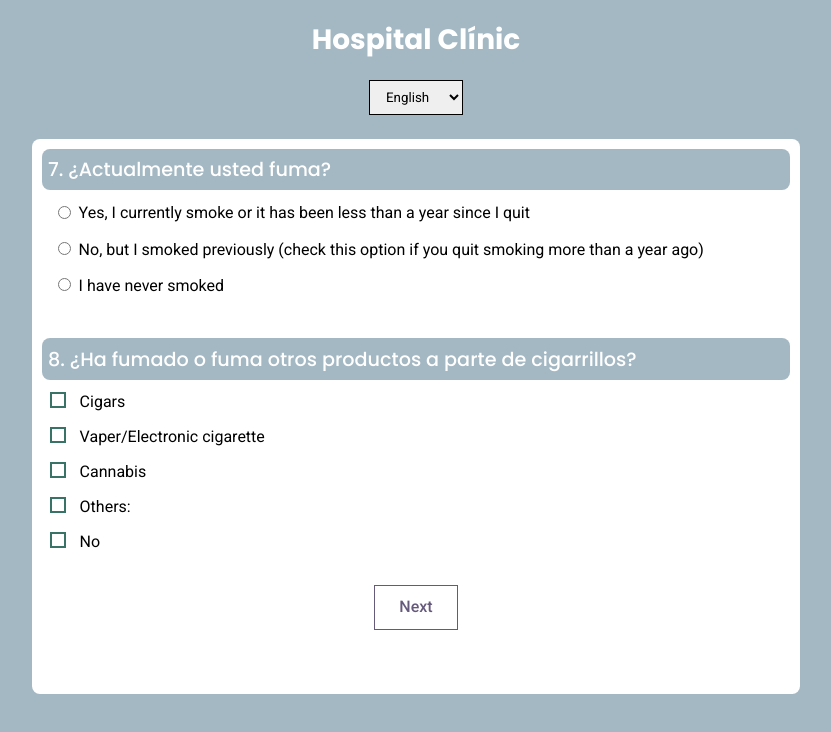
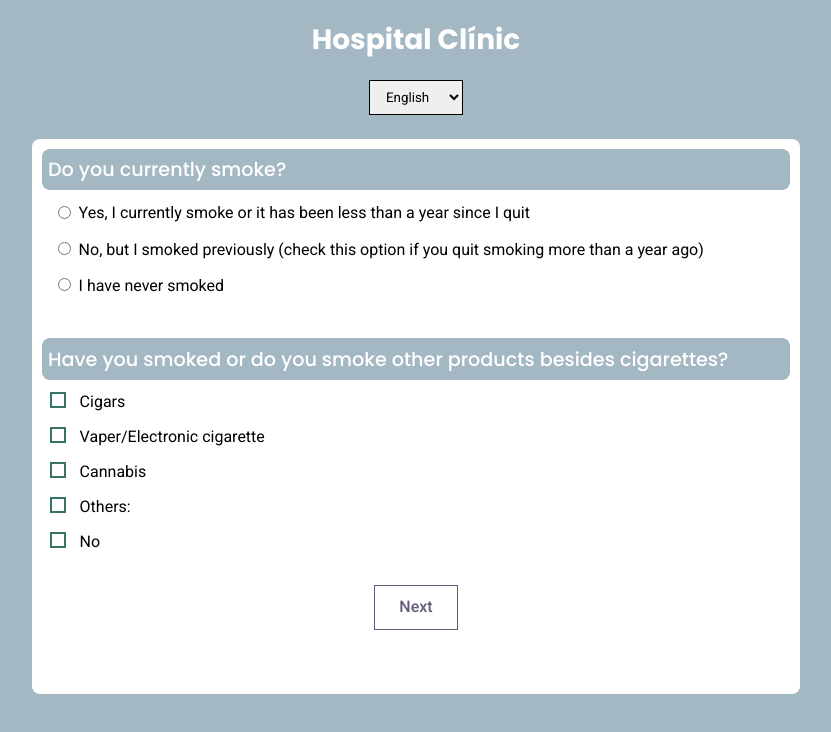
Before and after one commit to AlejandroLozanoAparicio1/pae-front-users, a React (Create React App) app: page /forms/1/1 in a window 1280 px wide. Shown: the top 732 px of the page, without its empty margins (224-1055 px from the left). Built offline with nearby package versions, Linux system fonts and the light colour scheme; the HTML template or start-up script is replaced by a standard one.

Commit message:
asdsadas

```diff
--- a/src/pages/FormInfoPage/Question/Question.tsx
+++ b/src/pages/FormInfoPage/Question/Question.tsx
@@ -1,4 +1,5 @@
-import { useMemo, useState } from 'react';
+import { useContext, useMemo, useState } from 'react';
+import { LabelsContext } from '../../../context/LabelsContext';
 import Answer from '../Answer/Answer';
 import TextAnswer from '../Answer/TextAnswer';
 import styles from './question.module.scss';
@@ -6,6 +7,7 @@
 const Question: React.FC<{
   data: QuestionResponse[];
 }> = ({ data }) => {
+  const { lang } = useContext(LabelsContext);
   const fillFirstAnswers = () =>
     data.reduce((accumulator: any, current) => {
       if (current.answerRelateds.length > 0) {
@@ -38,15 +40,28 @@
   const otherAnswers = (optionsList: Option[]): string[] =>
     optionsList.map(({ options }) => options);
 
-  const renderQuestion = ({
-    questionId,
-    questionText,
-    type,
-    optionsList,
-  }: QuestionResponse): JSX.Element => {
+  const getTranslation = (question: QuestionResponse) => {
+    const { traduccion } = question;
+    const catTranslation =
+      traduccion[0].idioma === 'cat' ? traduccion[0].traduccion : traduccion[1].traduccion;
+    const enTranslation =
+      traduccion[0].idioma === 'en' ? traduccion[0].traduccion : traduccion[1].traduccion;
+
+    switch (lang) {
+      case 'es':
+        return question.questionText;
+      case 'en':
+        return enTranslation;
+      case 'cat':
+        return catTranslation;
+    }
+  };
+
+  const renderQuestion = (question: QuestionResponse): JSX.Element => {
+    const { questionId, type, optionsList } = question;
     return (
       <div className={styles.form}>
-        <h3 className={styles.question}>{questionText}</h3>
+        <h3 className={styles.question}>{getTranslation(question)}</h3>
         {optionsList.map((answer) => {
           return (
             <Answer
--- a/src/types/Question.d.ts
+++ b/src/types/Question.d.ts
@@ -8,6 +8,7 @@
   optionsList: Option[];
   page: number;
   compulsory: boolean | null;
+  traduccion: { traduccion: string; idioma: string }[];
   answerRelateds: {
     id: number;
     answer: string;
```
